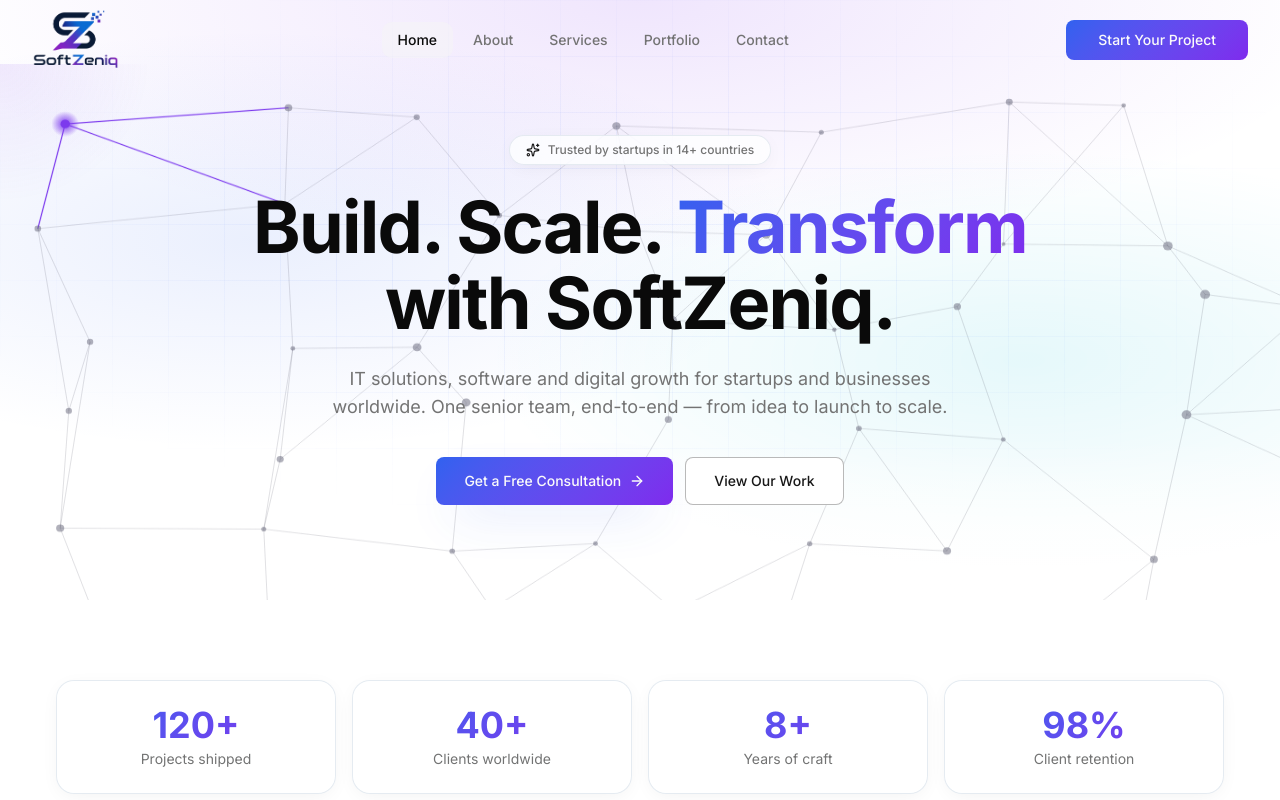
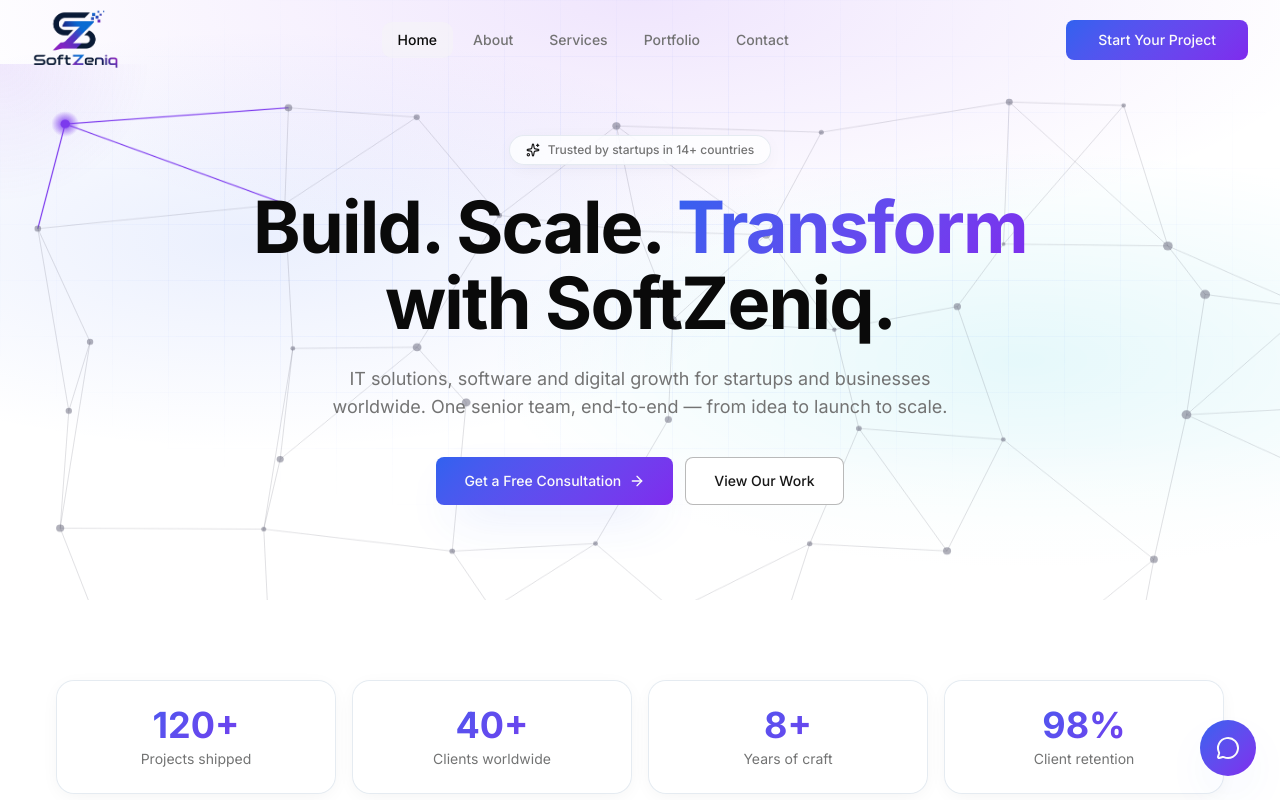
Before and after one commit to arsuhan677/Softzeniq, a Next.js app: page / in a window 1280 px wide. Shown: the top 800 px of the page. Built offline with nearby package versions, Linux system fonts and the light colour scheme.

Commit message:
whatsapp button add in ui

```diff
--- a/app/layout.tsx
+++ b/app/layout.tsx
@@ -3,6 +3,7 @@
 import "./globals.css";
 
 import Footer from "@/components/shared/Footer";
+import { WhatsAppButton } from "@/components/shared/WhatsAppButton";
 import { Inter, Space_Grotesk } from "next/font/google";
 import "./globals.css";
 
@@ -36,6 +37,7 @@
 
         {children}
         <Footer />
+        <WhatsAppButton />
       </body>
     </html>
   );
--- /dev/null
+++ b/components/shared/WhatsAppButton.tsx
@@ -0,0 +1,21 @@
+"use client";
+import { motion } from "framer-motion";
+import { MessageCircle } from "lucide-react";
+
+export function WhatsAppButton() {
+  return (
+    <motion.a
+      initial={{ opacity: 0, scale: 0 }}
+      animate={{ opacity: 1, scale: 1 }}
+      transition={{ delay: 1, type: "spring" }}
+      href="https://wa.me/8801791091160"
+      target="_blank"
+      rel="noopener"
+      aria-label="Chat on WhatsApp"
+      className="fixed bottom-6 right-6 z-40 h-14 w-14 rounded-full bg-gradient-brand grid place-items-center shadow-glow hover:scale-110 transition-transform"
+    >
+      <MessageCircle className="h-6 w-6 text-primary-foreground" />
+      <span className="absolute inset-0 rounded-full animate-ping bg-primary/30" />
+    </motion.a>
+  );
+}
```
